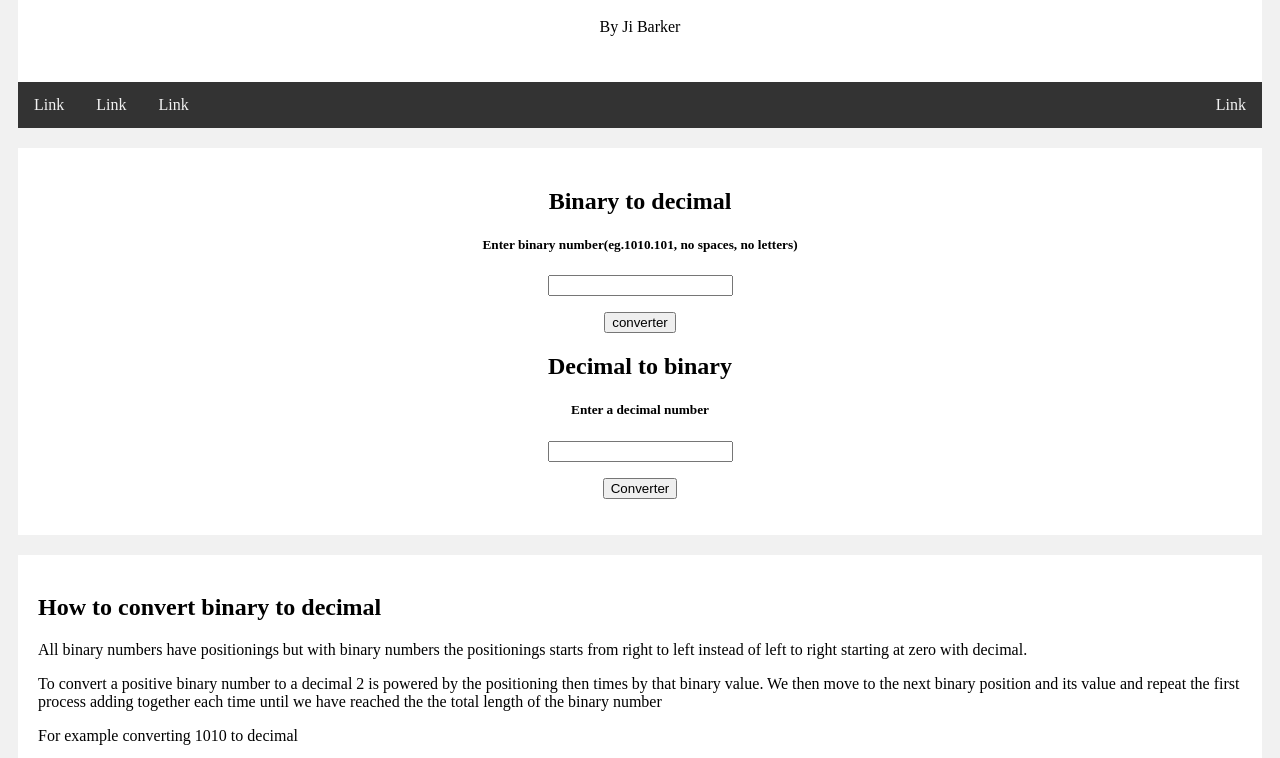
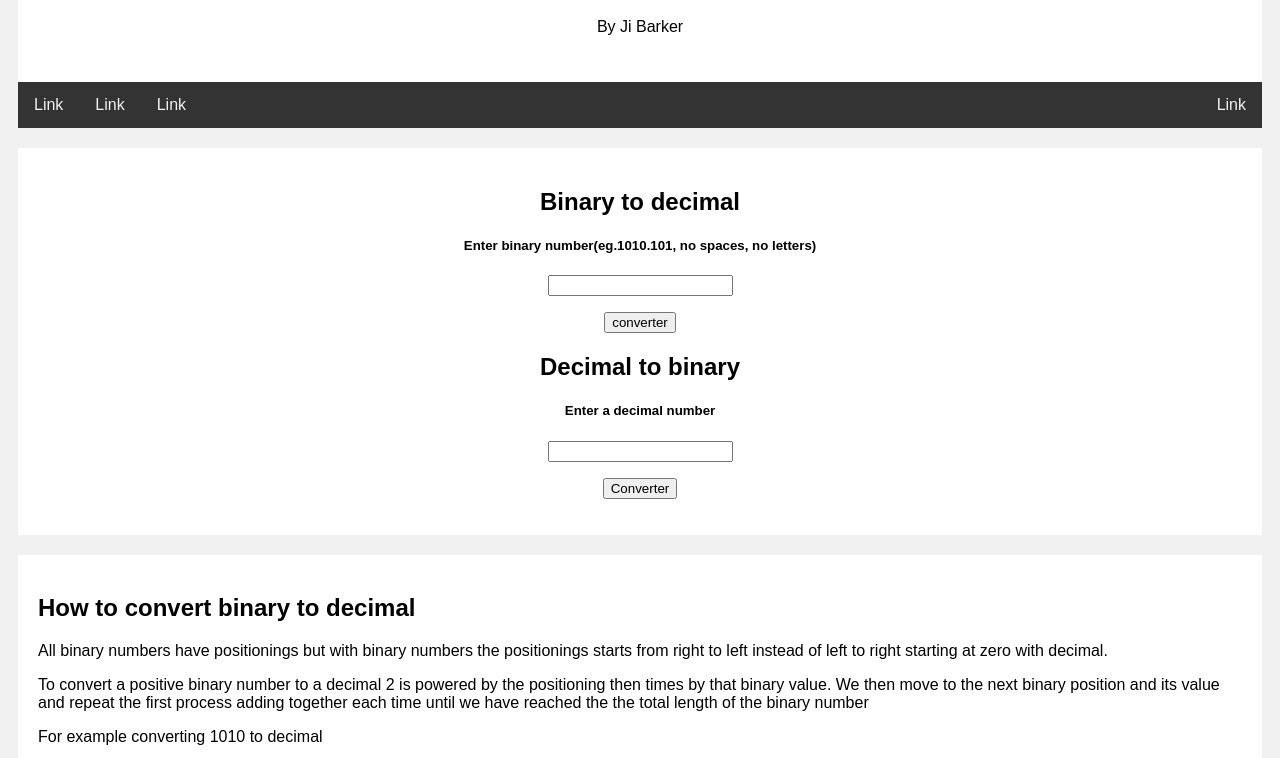
Before and after one commit to Ji-barker/Ji-barker.github.io, a plain HTML site: page index.html in a window 1280 px wide. Shown: the part 155-913 px from the top of the page. Drawn offline with Linux system fonts and the light colour scheme.

Commit message:
changed font

```diff
--- a/Sylesheets.css
+++ b/Sylesheets.css
@@ -4,7 +4,7 @@
 }
 
 body {
-    font-family: "Times New Roman", Times, serif;
+    font-family: 'Fira Sans', sans-serif;
     padding: 10px;
     background: #f1f1f1;
 }
```
